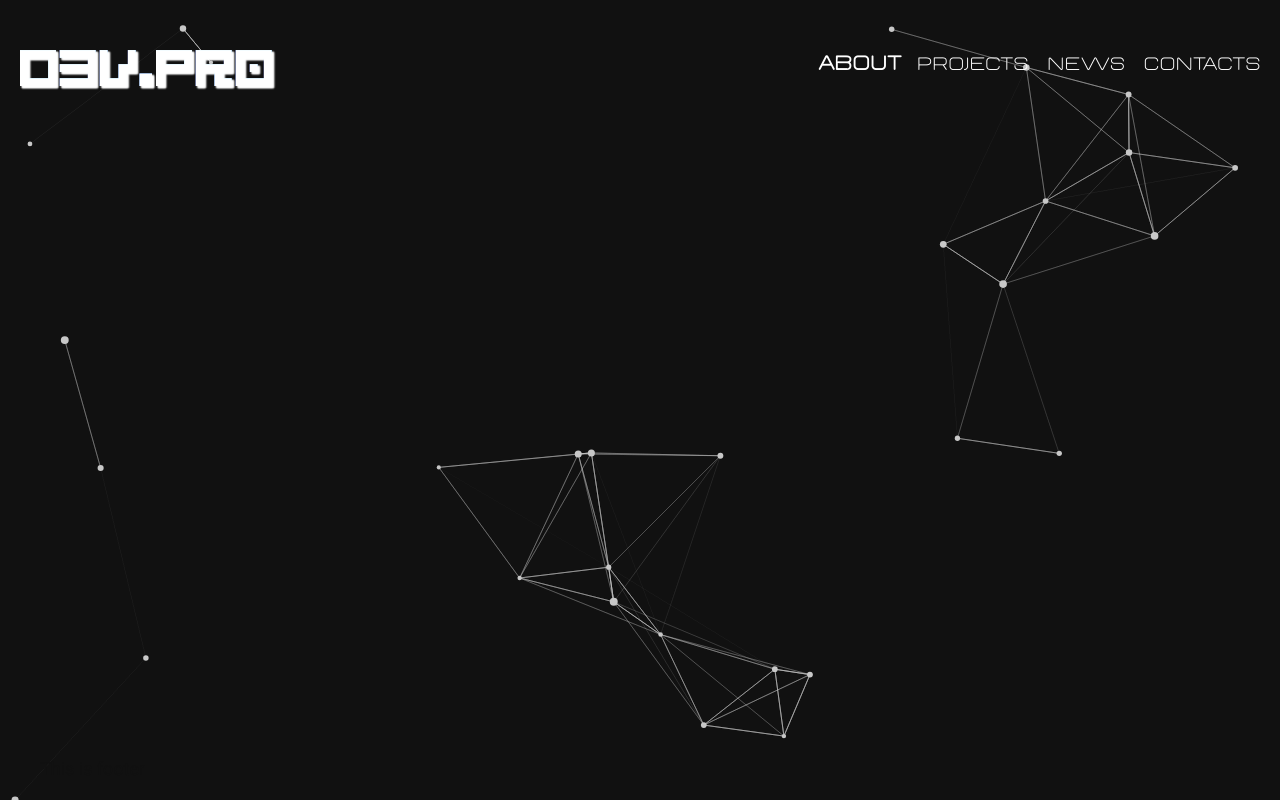
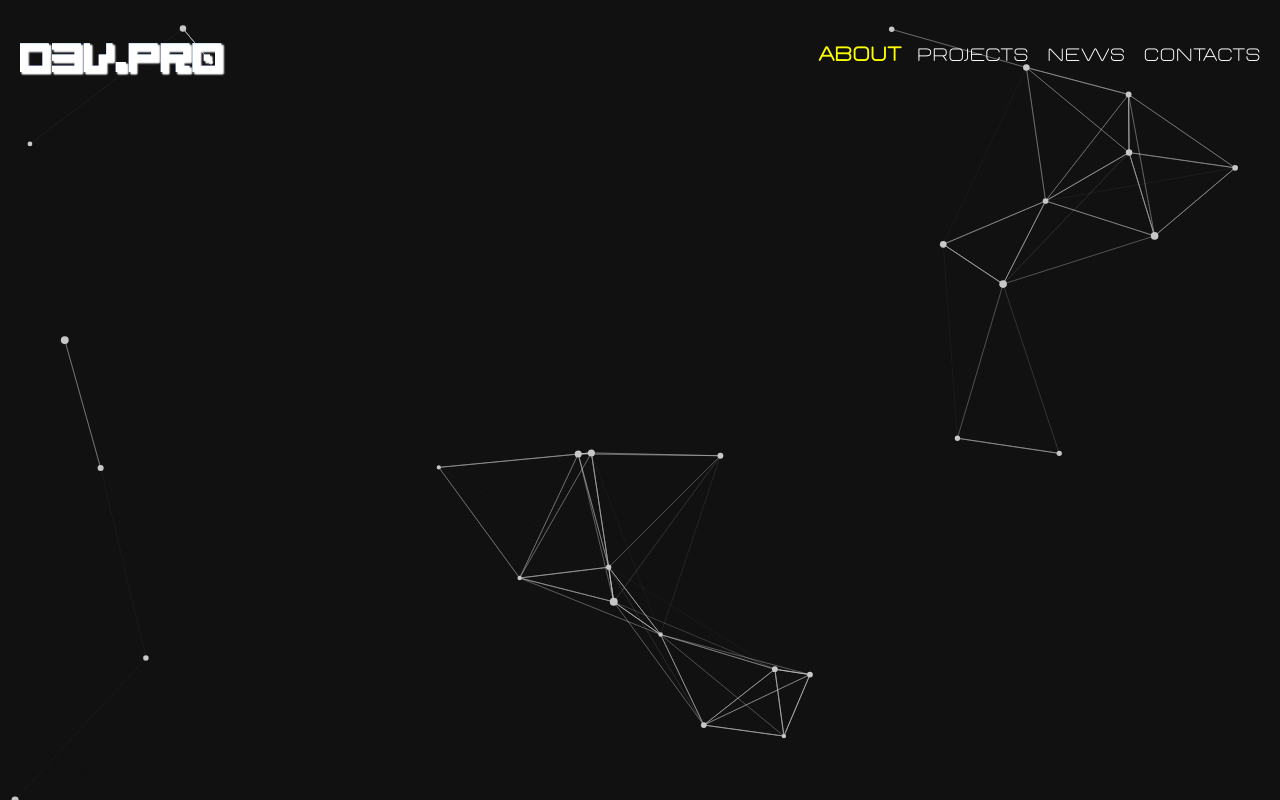
Before and after one commit to andrsweb/d3v-pro, a React (Vite) app: page /about in a window 1280 px wide. Built offline with nearby package versions, Linux system fonts and the light colour scheme.

Commit message:
some changes in header and 404 page

```diff
--- a/src/components/Header/Header.css
+++ b/src/components/Header/Header.css
@@ -41,11 +41,11 @@
     display: block;
     position: absolute;
     right: 0;
-    bottom: -3px;
+    bottom: -10px;
     width: 0;
     height: 2px;
     background-color: var(--white);
-    transition: width 0.5s;
+    transition: width cubic-bezier(0.175, 0.885, 0.32, 1.275) 0.7s;
 }
 
 .headerLink:hover:after {
@@ -54,13 +54,14 @@
     display: block;
     position: absolute;
     left: 0;
-    bottom: -3px;
+    bottom: -10px;
     height: 2px;
     background-color: var(--yellow);
     transition: width 0.5s;
 }
 
 .active {
+	color: var(--yellow);
 	font-weight: 700;
 	scale: 1.1;
 }
--- a/src/components/NotFound/NotFound.module.css
+++ b/src/components/NotFound/NotFound.module.css
@@ -31,6 +31,12 @@
 }
 
 @media all and (min-width: 768px) {
+	.notFoundText {
+		font-size: 40px;
+	}
+}
+
+@media all and (min-width: 992px) {
 	.notFoundText {
 		font-size: 50px;
 	}
--- a/src/components/UX/Logo/Logo.module.css
+++ b/src/components/UX/Logo/Logo.module.css
@@ -27,7 +27,7 @@
 
 @media all and (min-width: 768px) {
 	.headerLogo {
-		font-size: 75px;
+		font-size: 60px;
 	}
 }
 
```
